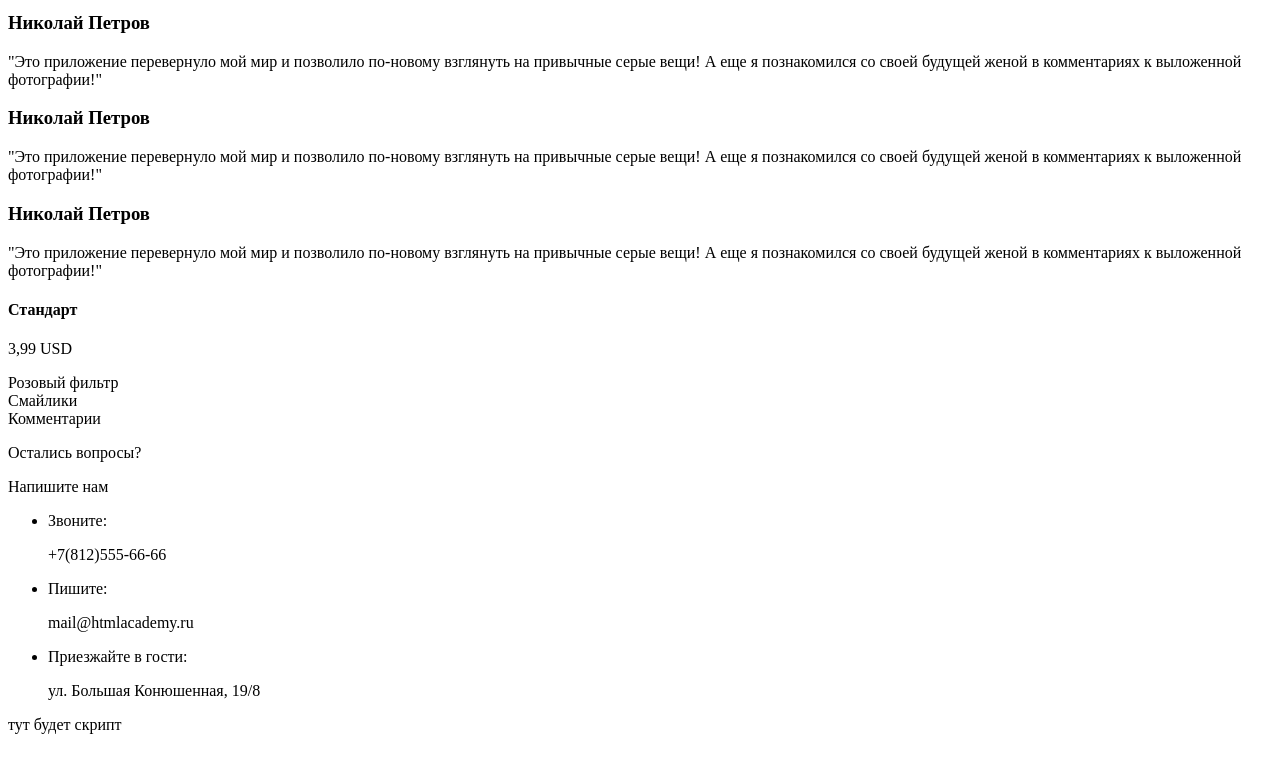
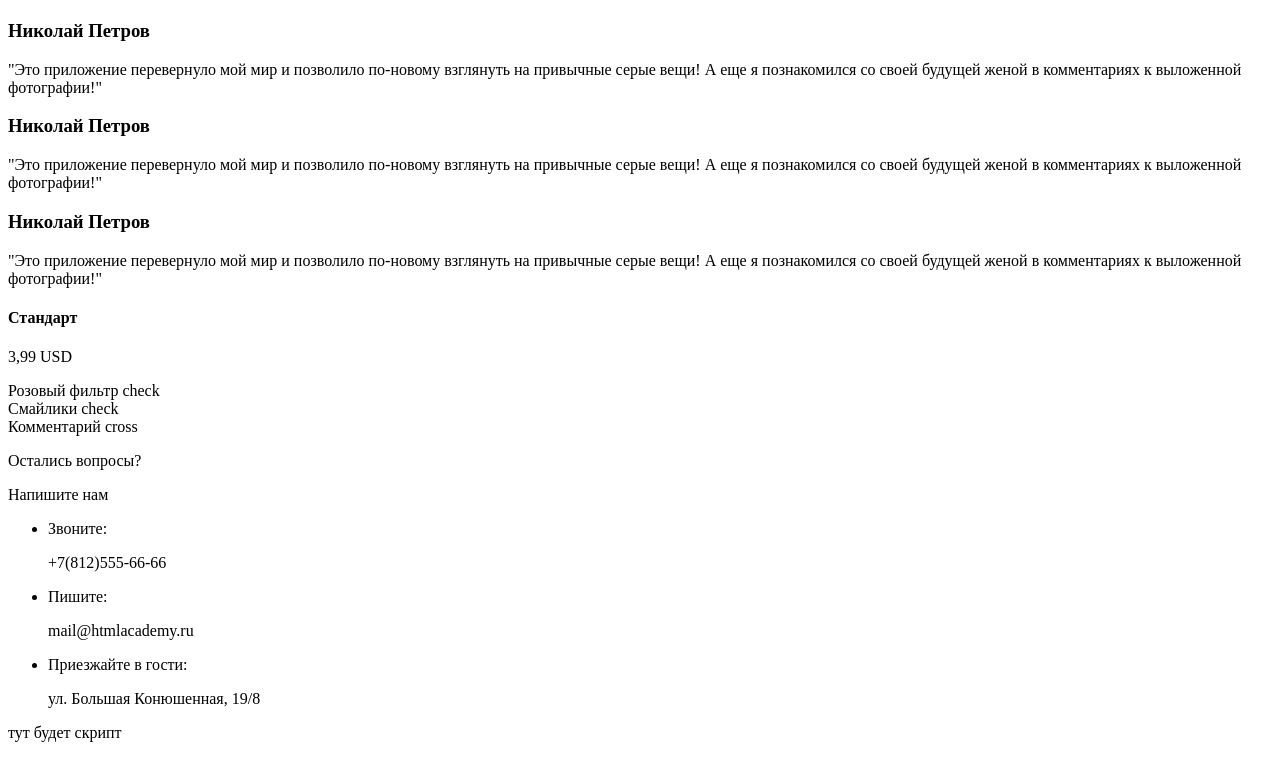
Before and after one commit to ivan8830/227504-pink, a website: page index.html in a window 1280 px wide. Shown: the part 899-1657 px from the top of the page. Drawn offline with Linux system fonts and the light colour scheme.

Commit message:
Исправил ошибки-2

```diff
--- a/index.html
+++ b/index.html
@@ -6,13 +6,12 @@
   </head>
   <body>
     <header class="page-header">
+      <h1 class="page-header__title">PINK</h1>
       <div class="wrapper">
         <img src="http://placehold.it/150x100">
         <a href="">Бургер</a>
       </div>
-      <h1 class="page-header__title">PINK</h1>
       <nav class="main-nav">
-        <div class="main-nav__wrapper">
         <ul class="main-nav__list">
           <li class="main-nav__item main-nav__item--active">
             <a>Главная</a>
@@ -27,14 +26,13 @@
             <a href="">HTML academy</a>
           </li>
         </ul>
-        </div>
       </nav>
+	  </header>
+		<main class="page-main">
+			<section class="intro">
         <div class="page-header__logo">
 				  <img src="http://placehold.it/150x100">
         </div>
-	  </header>
-		<main class="page-main">
-			<section class="intro">
 				<a class="intro__btn" href="#">Скачать приложение</a>
 					<div class="os">
 						<a class="os__item os__item--apple" href="">apple</a>
@@ -68,7 +66,7 @@
           </div>
           <div class="reviews">
             <div class="container">
-              <div class="reviews__wrapper">
+              <div class="reviews__wrapper slider">
                 <div class="reviews__item slider__item">
                   <h3 class="reviews__name">Николай Петров</h3>
                   <p>"Это приложение перевернуло мой мир и позволило по-новому взглянуть на привычные серые вещи! А еще я познакомился со своей будущей женой в комментариях к выложенной фотографии!"</p>
@@ -98,9 +96,18 @@
                   <p>3,99 USD</p>
                 </div>
                 <div class="rate__item-options">
-                  <div class="rate__row">Розовый фильтр</div><div class="check"></div>
-                  <div class="rate__row">Смайлики</div><div class="check"></div>
-                  <div class="rate__row">Комментарии</div><div class="cross"></div>
+                  <div class="rate__row">
+                    <span class="rate__cell">Розовый фильтр</span>
+                    <span class="rate__cell">check</span>
+                  </div>
+                  <div class="rate__row">
+                    <span class="rate__cell">Смайлики</span>
+                    <span class="rate__cell">check</span>
+                  </div>
+                  <div class="rate__row">
+                    <span class="rate__cell">Комментарий</span>
+                    <span class="rate__cell">cross</span>
+                  </div>
                 </div>
               </div>
             </div>
```
Also changed, not shown: form.html (+2 -4 lines), photo.html (+14 -2 lines). Lines whose indentation alone changed are shown as unchanged.
